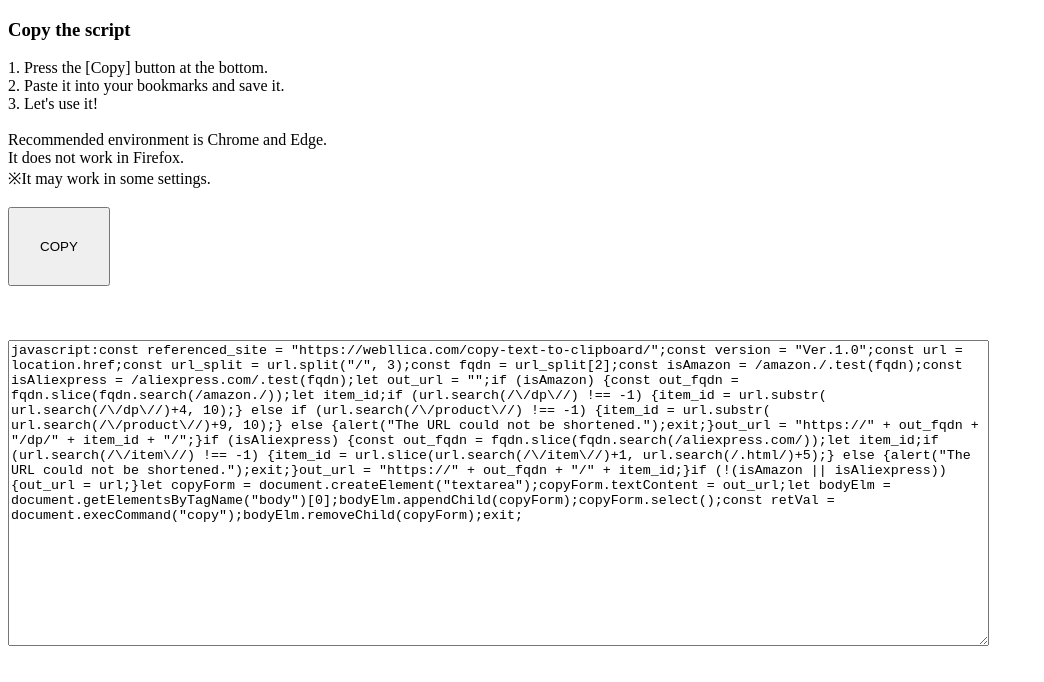
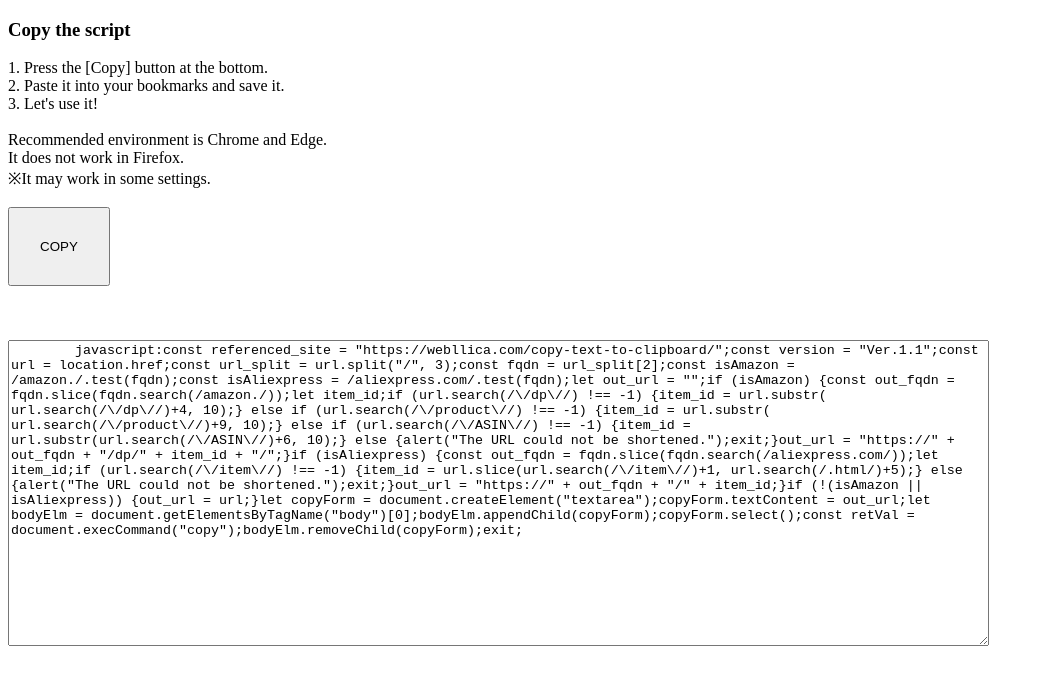
Before and after one commit to oz0820/EC_site_short_URL_generator, a plain HTML site: page to_copy.html in a window 1280 px wide. Both pictures are taken after a click on the button "COPY". Shown: the whole page, without its empty margins (0-1044 px from the left). Drawn offline with Linux system fonts and the light colour scheme.

Commit message:
[Fix] Add pattern "/ ASIN /"

```diff
--- a/EC_site_short_URL_generator.js
+++ b/EC_site_short_URL_generator.js
@@ -1,6 +1,6 @@
 javascript:
 const referenced_site = "https://webllica.com/copy-text-to-clipboard/";
-const version = "Ver.1.0";
+const version = "Ver.1.1";
 const url = location.href;
 const url_split = url.split("/", 3);
 const fqdn = url_split[2];
@@ -17,6 +17,8 @@ if (isAmazon) {
         item_id = url.substr( url.search(/\/dp\//)+4, 10);
     } else if (url.search(/\/product\//) !== -1) {
         item_id = url.substr( url.search(/\/product\//)+9, 10);
+    } else if (url.search(/\/ASIN\//) !== -1) {
+        item_id = url.substr(url.search(/\/ASIN\//)+6, 10);
     } else {
         alert("The URL could not be shortened.");
         exit;
--- a/to_copy.html
+++ b/to_copy.html
@@ -22,12 +22,15 @@ It does not work in Firefox.<br>
 
 <br><br><br><br>
 
-<textarea cols="120" rows="20" readonly>
-javascript:const referenced_site = "https://webllica.com/copy-text-to-clipboard/";const version = "Ver.1.0";const url = location.href;const url_split = url.split("/", 3);const fqdn = url_split[2];const isAmazon = /amazon./.test(fqdn);const isAliexpress = /aliexpress.com/.test(fqdn);let out_url = "";if (isAmazon) {const out_fqdn = fqdn.slice(fqdn.search(/amazon./));let item_id;if (url.search(/\/dp\//) !== -1) {item_id = url.substr( url.search(/\/dp\//)+4, 10);} else if (url.search(/\/product\//) !== -1) {item_id = url.substr( url.search(/\/product\//)+9, 10);} else {alert("The URL could not be shortened.");exit;}out_url = "https://" + out_fqdn + "/dp/" + item_id + "/";}if (isAliexpress) {const out_fqdn = fqdn.slice(fqdn.search(/aliexpress.com/));let item_id;if (url.search(/\/item\//) !== -1) {item_id = url.slice(url.search(/\/item\//)+1, url.search(/.html/)+5);} else {alert("The URL could not be shortened.");exit;}out_url = "https://" + out_fqdn + "/" + item_id;}if (!(isAmazon || isAliexpress)) {out_url = url;}let copyForm = document.createElement("textarea");copyForm.textContent = out_url;let bodyElm = document.getElementsByTagName("body")[0];bodyElm.appendChild(copyForm);copyForm.select();const retVal = document.execCommand("copy");bodyElm.removeChild(copyForm);exit;</textarea>
+<label>
+    <textarea cols="120" rows="20" readonly>
+        javascript:const referenced_site = "https://webllica.com/copy-text-to-clipboard/";const version = "Ver.1.1";const url = location.href;const url_split = url.split("/", 3);const fqdn = url_split[2];const isAmazon = /amazon./.test(fqdn);const isAliexpress = /aliexpress.com/.test(fqdn);let out_url = "";if (isAmazon) {const out_fqdn = fqdn.slice(fqdn.search(/amazon./));let item_id;if (url.search(/\/dp\//) !== -1) {item_id = url.substr( url.search(/\/dp\//)+4, 10);} else if (url.search(/\/product\//) !== -1) {item_id = url.substr( url.search(/\/product\//)+9, 10);} else if (url.search(/\/ASIN\//) !== -1) {item_id = url.substr(url.search(/\/ASIN\//)+6, 10);} else {alert("The URL could not be shortened.");exit;}out_url = "https://" + out_fqdn + "/dp/" + item_id + "/";}if (isAliexpress) {const out_fqdn = fqdn.slice(fqdn.search(/aliexpress.com/));let item_id;if (url.search(/\/item\//) !== -1) {item_id = url.slice(url.search(/\/item\//)+1, url.search(/.html/)+5);} else {alert("The URL could not be shortened.");exit;}out_url = "https://" + out_fqdn + "/" + item_id;}if (!(isAmazon || isAliexpress)) {out_url = url;}let copyForm = document.createElement("textarea");copyForm.textContent = out_url;let bodyElm = document.getElementsByTagName("body")[0];bodyElm.appendChild(copyForm);copyForm.select();const retVal = document.execCommand("copy");bodyElm.removeChild(copyForm);exit;
+    </textarea>
+</label>
 
 <script type="text/javascript">
     function toCopy() {
-        const js = "javascript:const referenced_site = \"https://webllica.com/copy-text-to-clipboard/\";const version = \"Ver.1.0\";const url = location.href;const url_split = url.split(\"/\", 3);const fqdn = url_split[2];const isAmazon = /amazon./.test(fqdn);const isAliexpress = /aliexpress.com/.test(fqdn);let out_url = \"\";if (isAmazon) {const out_fqdn = fqdn.slice(fqdn.search(/amazon./));let item_id;if (url.search(/\\/dp\\//) !== -1) {item_id = url.substr( url.search(/\\/dp\\//)+4, 10);} else if (url.search(/\\/product\\//) !== -1) {item_id = url.substr( url.search(/\\/product\\//)+9, 10);} else {alert(\"The URL could not be shortened.\");exit;}out_url = \"https://\" + out_fqdn + \"/dp/\" + item_id + \"/\";}if (isAliexpress) {const out_fqdn = fqdn.slice(fqdn.search(/aliexpress.com/));let item_id;if (url.search(/\\/item\\//) !== -1) {item_id = url.slice(url.search(/\\/item\\//)+1, url.search(/.html/)+5);} else {alert(\"The URL could not be shortened.\");exit;}out_url = \"https://\" + out_fqdn + \"/\" + item_id;}if (!(isAmazon || isAliexpress)) {out_url = url;}let copyForm = document.createElement(\"textarea\");copyForm.textContent = out_url;let bodyElm = document.getElementsByTagName(\"body\")[0];bodyElm.appendChild(copyForm);copyForm.select();const retVal = document.execCommand(\"copy\");bodyElm.removeChild(copyForm);exit;"
+        const js = "javascript:const referenced_site = \"https://webllica.com/copy-text-to-clipboard/\";const version = \"Ver.1.1\";const url = location.href;const url_split = url.split(\"/\", 3);const fqdn = url_split[2];const isAmazon = /amazon./.test(fqdn);const isAliexpress = /aliexpress.com/.test(fqdn);let out_url = \"\";if (isAmazon) {const out_fqdn = fqdn.slice(fqdn.search(/amazon./));let item_id;if (url.search(/\\/dp\\//) !== -1) {item_id = url.substr( url.search(/\\/dp\\//)+4, 10);} else if (url.search(/\\/product\\//) !== -1) {item_id = url.substr( url.search(/\\/product\\//)+9, 10);} else if (url.search(/\\/ASIN\\//) !== -1) {item_id = url.substr(url.search(/\\/ASIN\\//)+6, 10);} else {alert(\"The URL could not be shortened.\");exit;}out_url = \"https://\" + out_fqdn + \"/dp/\" + item_id + \"/\";}if (isAliexpress) {const out_fqdn = fqdn.slice(fqdn.search(/aliexpress.com/));let item_id;if (url.search(/\\/item\\//) !== -1) {item_id = url.slice(url.search(/\\/item\\//)+1, url.search(/.html/)+5);} else {alert(\"The URL could not be shortened.\");exit;}out_url = \"https://\" + out_fqdn + \"/\" + item_id;}if (!(isAmazon || isAliexpress)) {out_url = url;}let copyForm = document.createElement(\"textarea\");copyForm.textContent = out_url;let bodyElm = document.getElementsByTagName(\"body\")[0];bodyElm.appendChild(copyForm);copyForm.select();const retVal = document.execCommand(\"copy\");bodyElm.removeChild(copyForm);exit;"
         let copyForm = document.createElement("textarea");
         copyForm.textContent = js;
         let bodyElm = document.getElementsByTagName("body")[0];
@@ -35,7 +38,7 @@ javascript:const referenced_site = "https://webllica.com/copy-text-to-clipboard/
         copyForm.select();
         const retVal = document.execCommand("copy");
         bodyElm.removeChild(copyForm);
-        alert("Copyed");
+        alert("Copied");
     }
 </script>
 </body>
```
